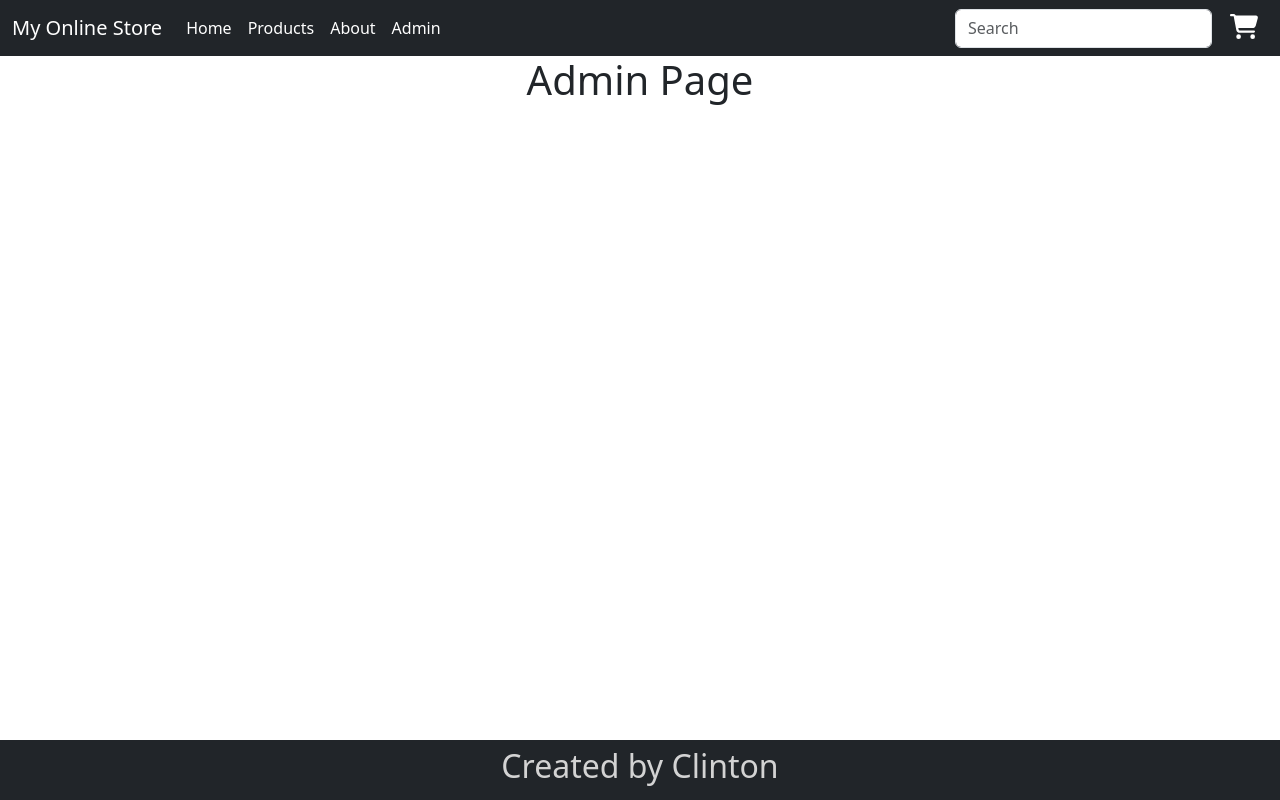
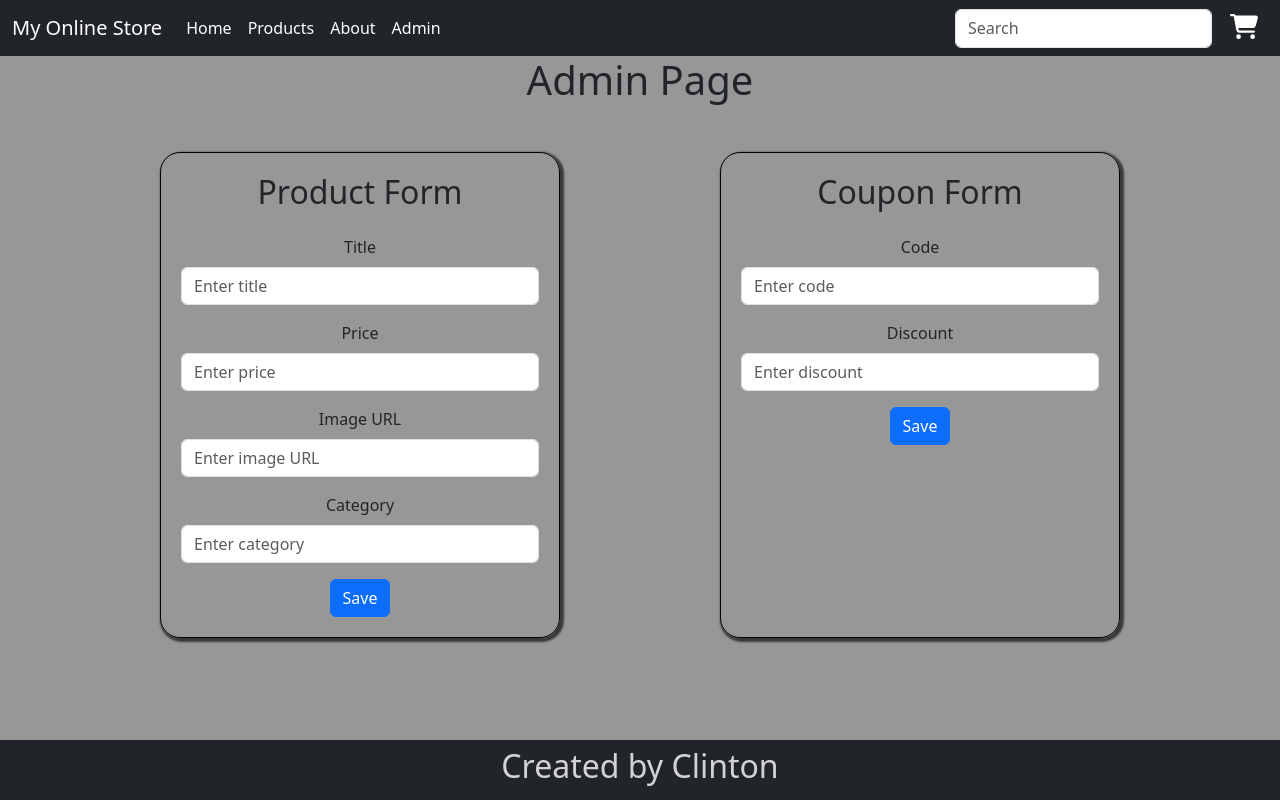
Before and after one commit to Clinton6788/FSDI_108-110_Online_Store, a React (Create React App) app: page /admin in a window 1280 px wide. Built offline with nearby package versions, Linux system fonts and the light colour scheme.

Commit message:
FSDI 109 Assignment 2

```diff
--- a/src/pages/admin.jsx
+++ b/src/pages/admin.jsx
@@ -1,11 +1,109 @@
+import { useState } from 'react';
 import './styles/admin.css';
 // import { useState, useEffect } from 'react';
 
 function Admin(){
+    const [coupon, setCoupon] = useState({
+        code: '',
+        discount: ''
+    });
+
+
+    function handleCoupon(e){
+        const val = e.target.value;
+        const name = e.target.name;
+
+        console.log("Val Changed",val, name);
+        if(name === "code"){
+            // setCoupon({code: val, discount: coupon.discount})
+        }
+
+    }
+
+    function handleProduct(e){
+        const val = e.target.value;
+        const name = e.target.name;
+        console.log(val,name);
+
+    }
 
     return(
-        <div className='admin'>
+        <div className='admin page'>
             <h1>Admin Page</h1>
+            <div className='formFlex'>
+                <div className="productEntry">
+                    <h2>Product Form</h2>
+                    <form className="mt-4">
+                        <div className="mb-3">
+                            <label htmlFor="title" className="form-label">Title</label>
+                            <input
+                                type="text"
+                                className="form-control"
+                                name="title"
+                                placeholder="Enter title"
+                                onChange={handleProduct}
+                            />
+                        </div>
+                        <div className="mb-3">
+                            <label htmlFor="price" className="form-label">Price</label>
+                            <input
+                                type="number"
+                                className="form-control"
+                                name="price"
+                                placeholder="Enter price"
+                                onChange={handleProduct}
+                            />
+                        </div>
+                        <div className="mb-3">
+                            <label htmlFor="image" className="form-label">Image URL</label>
+                            <input
+                                type="text"
+                                className="form-control"
+                                name="image"
+                                placeholder="Enter image URL"
+                                onChange={handleProduct}
+                            />
+                        </div>
+                        <div className="mb-3">
+                            <label htmlFor="category" className="form-label">Category</label>
+                            <input
+                                type="text"
+                                className="form-control"
+                                name="category"
+                                placeholder="Enter category"
+                                onChange={handleProduct}
+                            />
+                        </div>
+                        <button type="submit" className="btn btn-primary">Save</button>
+                    </form>
+                </div>
+                <div className='couponEntry'>
+                    <h2>Coupon Form</h2>
+                    <form className="mt-4">
+                        <div className="mb-3">
+                            <label htmlFor="code" className="form-label">Code</label>
+                            <input
+                                type="text"
+                                className="form-control"
+                                name="code"
+                                placeholder="Enter code"
+                                onChange={handleCoupon}
+                            />
+                        </div>
+                        <div className="mb-3">
+                            <label htmlFor="discount" className="form-label">Discount</label>
+                            <input
+                                type="number"
+                                className="form-control"
+                                name="discount"
+                                placeholder="Enter discount"
+                                onChange={handleCoupon}
+                            />
+                        </div>
+                        <button type="submit" className="btn btn-primary">Save</button>
+                    </form>
+                </div>
+            </div>
         </div>
     );
 }
--- a/src/pages/catalog.jsx
+++ b/src/pages/catalog.jsx
@@ -7,6 +7,8 @@ function Catalog(){
 
     const[products, setProducts] = useState([]);
     const[categories, setCategories] = useState([]);
+    const[filter,setFilter] = useState("")
+
 
     useEffect(function(){
         loadCatalog();
@@ -24,15 +26,25 @@ function Catalog(){
         let cats = service.getCategories();
         setCategories(cats)
     }
+
+    function applyFilter(category){
+        setFilter(category);
+    }
+
+    function clearFilter(){
+        setFilter("")
+    }
+
     return(
-        <div className='catalog'>
+        <div className='catalog page'>
             <h3>We have {products.length} new products for you!</h3>
             <div className='filters'>
-                {categories.map(c => <button className='btn btn-sm btn-outline-success'>{c}</button>)}
+                <button className='btn btn-sm btn-success' onClick={clearFilter}>All</button>
+                {categories.map(c => <button onClick={() => applyFilter(c)} className='btn btn-sm btn-success'>{c}</button>)}
             </div>
             <br/>
             {
-                products.map((item)=>(
+                products.filter(prod => prod.category === filter || !filter).map((item)=>(
                     <Product key={item.id} data={item} />
                 ))
             }
--- a/src/pages/styles/admin.css
+++ b/src/pages/styles/admin.css
@@ -0,0 +1,25 @@
+.admin{
+    background-color: rgb(151, 151, 151);
+}
+
+.admin .productEntry{
+    margin-top: 40px;
+    width: 400px;
+    border: 1px solid black;
+    padding: 20px;
+    border-radius: 20px;
+    box-shadow: 2px 2px 2px 2px rgb(58, 58, 58);
+}
+.admin .couponEntry{
+    margin-top: 40px;
+    width: 400px;
+    border: 1px solid black;
+    padding: 20px;
+    border-radius: 20px;
+    box-shadow: 2px 2px 2px 2px rgb(58, 58, 58);
+}
+
+.admin .formFlex{
+    display: flex;
+    justify-content: space-evenly;
+}
--- a/src/services/dataService.js
+++ b/src/services/dataService.js
@@ -4,7 +4,7 @@ const catalog = [
         "title":"Tomato",
         "img":"https://tse1.mm.bing.net/th?id=OIP.OW2lHVK5xhLOstqjjY3DPgHaHa&pid=Api&P=0&h=220",
         "price":4.99,
-        "category": "Dairy",
+        "category": "Vegetable",
         "id": "tomato_1"
     },
     {
@@ -22,7 +22,7 @@ const catalog = [
         "id": "apple_1"
     },
     {
-        "title":"pepper",
+        "title":"Pepper",
         "img":"./img/pepper.jpg",
         "price":8.99,
         "category": "Vegetables",
@@ -53,7 +53,7 @@ const catalog = [
         "title":"Mushrooms",
         "img":"./img/mushrooms.jpg",
         "price":6.99,
-        "category": "Dairy",
+        "category": "Vegetable",
         "id": "milk_1"
     },
     {
```
Also changed, not shown: Notes/notes.txt.
